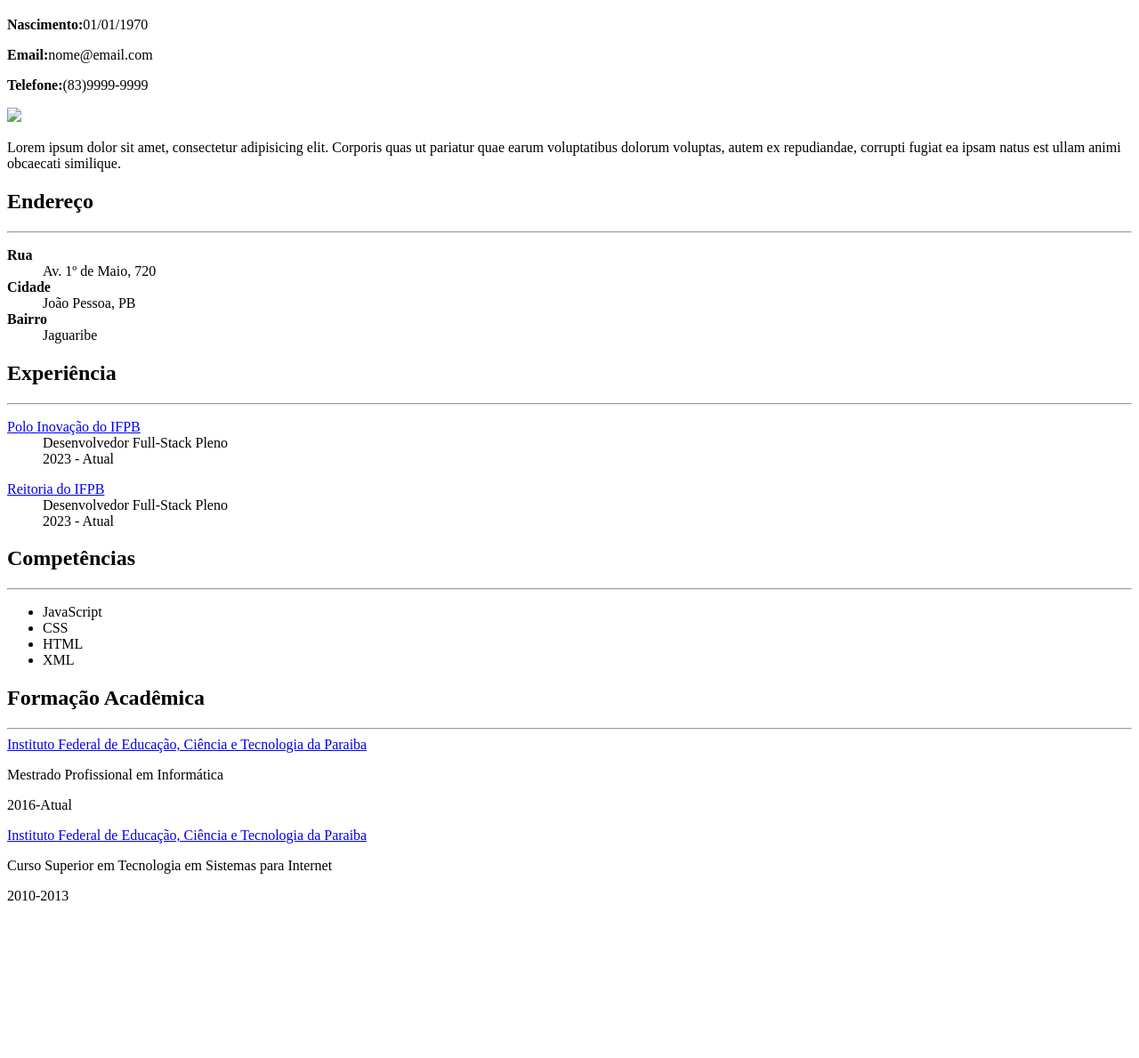
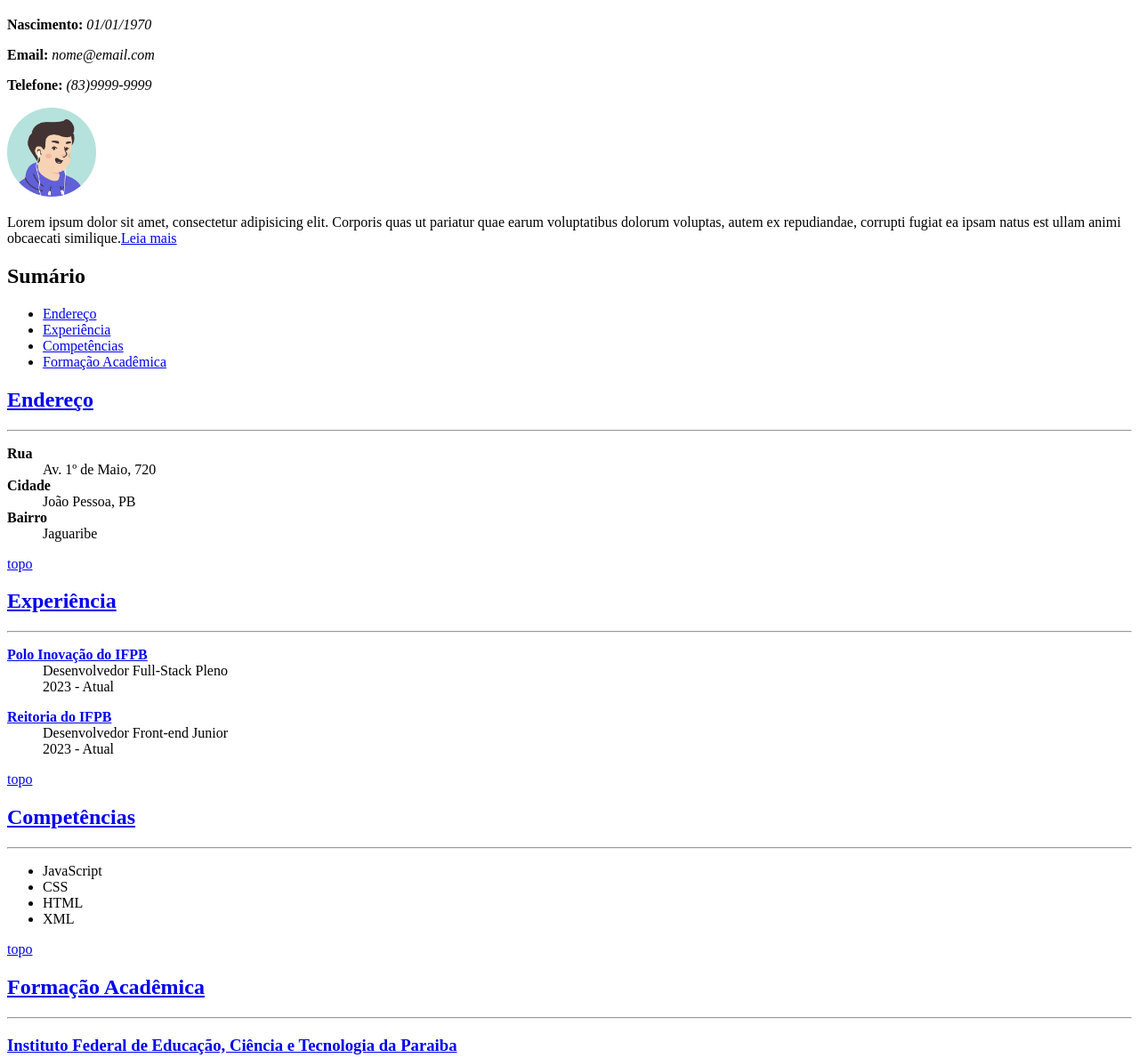
Before and after one commit to Marcelaapr/Curriculo_HTML, a plain HTML site: page index.html in a window 1280 px wide. Shown: the part 61-1250 px from the top of the page at 89% size. Before the commit the page ends 1093 px from the top, so only its background shows below. Drawn offline with Linux system fonts and the light colour scheme.

Commit message:
melhorando o curriculo

```diff
--- /dev/null
+++ b/css/style.css
@@ -0,0 +1,4 @@
+body {
+    margin: 30px;
+    font-size: 50%;
+}
--- a/index.html
+++ b/index.html
@@ -3,16 +3,28 @@
 <head>
     <meta charset="UTF-8">
     <meta name="viewport" content="width=device-width, initial-scale=1.0">
-    <title>Document</title>
+    <title>Curriculum Vitae</title>
+
 </head>
-<body>
+<body id="top">
     <h1>Nome da Pessoa</h1>
-    <p><strong>Nascimento:</strong>01/01/1970</p>
-    <p><strong>Email:</strong>nome@email.com</p>
-    <p><strong>Telefone:</strong>(83)9999-9999</p>
-    <img src="avatar.png" width="100">
-    <p>Lorem ipsum dolor sit amet, consectetur adipisicing elit. Corporis quas ut pariatur quae earum voluptatibus dolorum voluptas, autem ex repudiandae, corrupti fugiat ea ipsam natus est ullam animi obcaecati similique.</p>
-    <h2>Endereço</h2>
+    <p><strong>Nascimento:</strong><em> 01/01/1970</em></p>
+    <p><strong>Email:</strong><em> nome@email.com</em></p>
+    <p><strong>Telefone:</strong><em> (83)9999-9999</em></p>
+    <img src="/img/avatar.png" width="100">
+    <p>Lorem ipsum dolor sit amet, consectetur adipisicing elit. Corporis quas ut pariatur quae earum voluptatibus dolorum voluptas, autem ex repudiandae, corrupti fugiat ea ipsam natus est ullam animi obcaecati similique.<a href="/pages/resumo.html">Leia mais</a></p>
+
+    <h2>Sumário</h2>
+    <ul>
+        <li><a href="#endereco">Endereço</a></li>
+        <li><a href="#experiencia">Experiência</a></li>
+        <li><a href="#competencia">Competências</a></li>
+        <li><a href="#formacao">Formação Acadêmica</a></li>
+    </ul>
+
+    <h2 id="endereco">
+        <a href="#endereco">Endereço</a>
+    </h2>
     <hr>
     <dl>
         <dt><strong>Rua</strong></dt>
@@ -22,19 +34,35 @@
         <dt><strong>Bairro</strong></dt>
         <dd>Jaguaribe</dd>
     </dl>
-    <h2>Experiência</h2>
+    <p><a href="#top">topo</a></p>
+
+    <h2 id="experiencia">
+        <a href="#experiencia">Experiência</a>
+    </h2>
     <hr>
     <dl>
-        <dt><a href="https://www.ifpb.edu.br/polodeinovacao">Polo Inovação do IFPB</a></dt>
+        <dt>
+            <a href="https://www.ifpb.edu.br/polodeinovacao">
+            <strong>Polo Inovação do IFPB</strong>
+            </a>
+        </dt>
         <dd>Desenvolvedor Full-Stack Pleno</dd>
         <dd>2023 - Atual</dd>
     </dl>
     <dl>
-        <dt><a href="https://www.ifpb.edu.br">Reitoria do IFPB</a></dt>
-        <dd>Desenvolvedor Full-Stack Pleno</dd>
+        <dt>
+            <a href="https://www.ifpb.edu.br">
+                <strong>Reitoria do IFPB</strong>
+            </a>
+        </dt>
+        <dd>Desenvolvedor Front-end Junior</dd>
         <dd>2023 - Atual</dd>
     </dl>
-    <h2>Competências</h2>
+    <p><a href="#top">topo</a></p>
+
+    <h2 id="competencia">
+        <a href="#competencia">Competências</a>
+    </h2>
     <hr>
     <ul>
         <li>JavaScript</li>
@@ -42,23 +70,25 @@
         <li>HTML</li>
         <li>XML</li>
     </ul>
-    <h2>Formação Acadêmica</h2>
+    <p><a href="#top">topo</a></p>
+
+    <h2 id="formacao">
+        <a href="#formacao">Formação Acadêmica</a>
+    </h2>
     <hr>
-    <a href="http://www.ifpb.edu.br/">Instituto Federal de Educação, Ciência e Tecnologia da Paraiba</a>
+    <h3>
+        <a href="http://www.ifpb.edu.br/">Instituto Federal de Educação, Ciência e Tecnologia da Paraiba</a>
+    </h3>
+
     <p>Mestrado Profissional em Informática</p>
     <p>2016-Atual</p>
-    <a href="http://www.ifpb.edu.br/">Instituto Federal de Educação, Ciência e Tecnologia da Paraiba</a>
+    <h3>
+        <a href="http://www.ifpb.edu.br/">Instituto Federal de Educação, Ciência e Tecnologia da Paraiba</a>
+    </h3>
     <p>Curso Superior em Tecnologia em Sistemas para Internet</p>
     <p>2010-2013</p>
-
-
-
-
-
-
-
-
-
+    <p><a href="#top">topo</a></p>
+    <p>&copy; 2017</p>
 
 
 </body>
```
Also changed, not shown: pages/resumo.html (added, +27 -0 lines), img/voltar.png (added).
